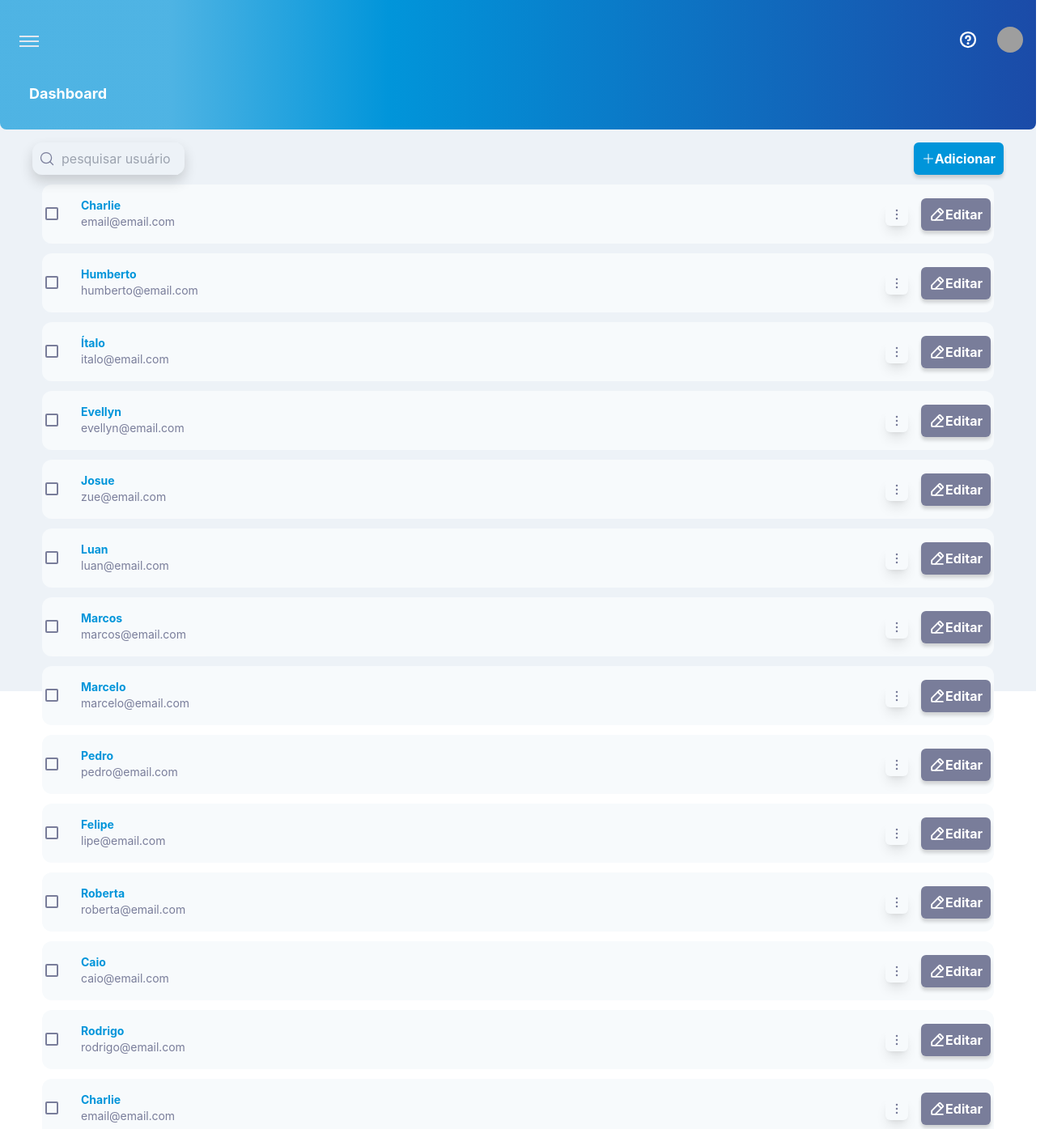
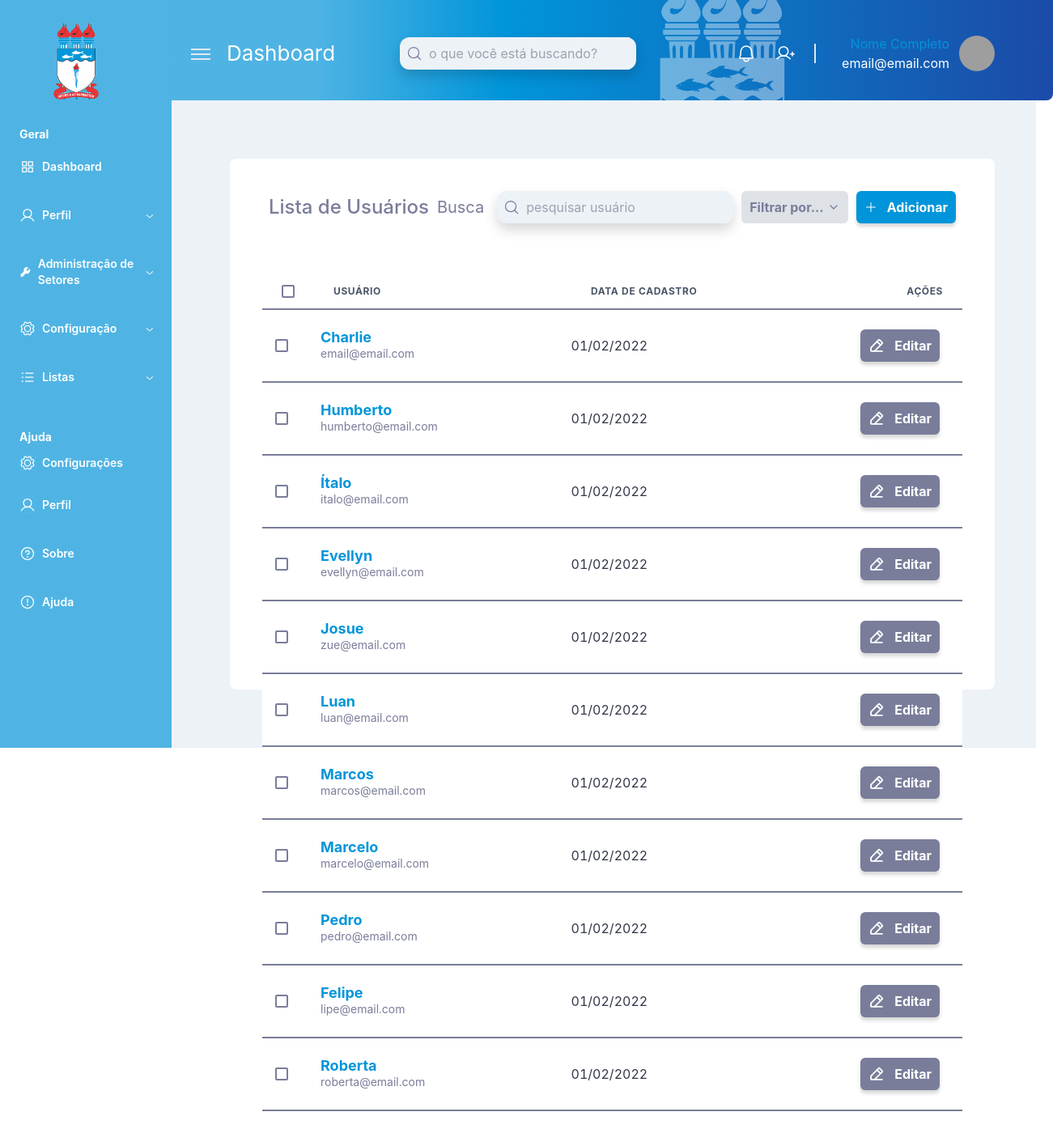
Before and after one commit to CharlieBellow/GLPI-react-components, a React (Create React App) app: page / in a window 1280 px wide. Shown: the top 1395 px of the page at 81% size, 1301 px wide, since content can reach past the window. Built offline with nearby package versions, Linux system fonts and the light colour scheme; grey boxes are pictures that could not be loaded; the HTML template or start-up script is replaced by a standard one.

Commit message:
desktop screens start at 1024px

```diff
--- a/src/Pages/Teste/index.tsx
+++ b/src/Pages/Teste/index.tsx
@@ -1,48 +1,5 @@
 
 import { Page } from "../../components/Page";
-
-
-const users = [
-	{ id: 1, name: "Charlie", email: "email@email.com", date: "01/02/2022" },
-	{ id: 2, name: "Humberto", email: "humberto@email.com", date: "01/02/2022" },
-	{ id: 3, name: "Ítalo", email: "italo@email.com", date: "01/02/2022" },
-	{ id: 4, name: "Evellyn", email: "evellyn@email.com", date: "01/02/2022" },
-	{ id: 5, name: "Josue", email: "zue@email.com", date: "01/02/2022" },
-	{ id: 6, name: "Luan", email: "luan@email.com", date: "01/02/2022" },
-	{ id: 7, name: "Marcos", email: "marcos@email.com", date: "01/02/2022" },
-	{ id: 8, name: "Marcelo", email: "marcelo@email.com", date: "01/02/2022" },
-	{ id: 9, name: "Pedro", email: "pedro@email.com", date: "01/02/2022" },
-	{ id: 10, name: "Felipe", email: "lipe@email.com", date: "01/02/2022" },
-	{ id: 11, name: "Giancarlo", email: "giancarlo@email.com", date: "01/02/2022",},
-	{ id: 12, name: "Roberta", email: "roberta@email.com", date: "01/02/2022" },
-	{ id: 13, name: "Caio", email: "caio@email.com", date: "01/02/2022" },
-	{ id: 14, name: "Rodrigo", email: "rodrigo@email.com", date: "01/02/2022" },
-	{ id: 15, name: "Charlie", email: "email@email.com", date: "01/02/2022" },
-	{ id: 16, name: "Humberto", email: "humberto@email.com", date: "01/02/2022" },
-	{ id: 17, name: "Ítalo", email: "italo@email.com", date: "01/02/2022" },
-	{ id: 18, name: "Evellyn", email: "evellyn@email.com", date: "01/02/2022" },
-	{ id: 19, name: "Josue", email: "zue@email.com", date: "01/02/2022" },
-	{ id: 20, name: "Luan", email: "luan@email.com", date: "01/02/2022" },
-	{ id: 21, name: "Marcos", email: "marcos@email.com", date: "01/02/2022" },
-	{ id: 22, name: "Marcelo", email: "marcelo@email.com", date: "01/02/2022" },
-	{ id: 23, name: "Pedro", email: "pedro@email.com", date: "01/02/2022" },
-	{ id: 24, name: "Felipe", email: "lipe@email.com", date: "01/02/2022" },
-	{ id: 25, name: "Giancarlo", email: "giancarlo@email.com", date: "01/02/2022" },
-	{ id: 26, name: "Roberta", email: "roberta@email.com", date: "01/02/2022" },
-	{ id: 27, name: "Caio", email: "caio@email.com", date: "01/02/2022" },
-	{ id: 28, name: "Rodrigo", email: "rodrigo@email.com", date: "01/02/2022" },
-];
-
-const ItemSelect = [
-	"Tudo",
-	"Nome",
-	"Email",
-	"Data de Criação",
-	"Matrícula",
-	"Descrição",
-];
-
-//const editTableOptions = ["Editar", "Excluir", "desativar"];
 
 function Teste() {
 	return (
@@ -51,7 +8,7 @@ function Teste() {
 				pageTitle={"Página de Teste"}
 				contentPage={
 					<>
-						{/*<TableTeste  />*/}
+
 					</>
 				}
 			/>
--- a/src/components/TableListTest/index.tsx
+++ b/src/components/TableListTest/index.tsx
@@ -28,7 +28,7 @@ interface TableProps extends React.HTMLAttributes<HTMLElement>{
 
 }
 
-function TableListTeste(props: TableProps) {
+function TableList(props: TableProps) {
 
 	const [page, setPage] = useState(1);
 
@@ -148,4 +148,4 @@ function TableListTeste(props: TableProps) {
 	);
 }
 
-export default TableListTeste;
+export default TableList;
--- a/src/components/organisms/Menu/index.tsx
+++ b/src/components/organisms/Menu/index.tsx
@@ -22,7 +22,7 @@ export function Menu(props: MenuProps) {
 				className="floatToggle hidden"
 				{...props}
 			/>
-			<aside className="checkbox-wrapper block h-full lg:bg-blue-final-gradient lg:bg-none bg-gradient lg:w-53 lg:m-0 lg:z-10 w-0">
+			<aside className="checkbox-wrapper block h-full lg:bg-blue-final-gradient lg:bg-none bg-gradient lg:w-53 lg:m-0 w-0">
 				<div className="lg:hidden  modal"></div>
 				<label htmlFor="checkbox" className="floatToggle">
 					<List size={24} className="invisible" />
--- a/src/styles/main.css
+++ b/src/styles/main.css
@@ -56,17 +56,19 @@
 		transform: rotate(45deg) translate(1px, -4px);
 	}
 
+
 	/* tentar fazwer usando o dialog do radix */
-	@media screen and (max-width: 1440px) {
+	@media screen and (max-width: 1023px) {
 		.floatToggle {
 			left: 3rem;
 			top: 1rem;
 		}
 
+
 		.mobile-hidden {
-			/*display: none;*/
-			visibility: hidden;
-		}
+		/*display: none;*/
+		visibility: visible;
+	}
 
 		input:checked + .checkbox-wrapper .floatToggle .change {
 			transform: translateX(30%);
@@ -103,9 +105,9 @@
 
 		input:checked + .checkbox-wrapper .text-hidden {
 			@apply visible block;
-	/* mostrar mais e mostrar menos da tela de abertura de chamado */
 		}
 
+		/* mostrar mais e mostrar menos da tela de abertura de chamado */
 		.toggleCheck .noShow{
 			visibility: hidden;
 			overflow: hidden;
@@ -128,9 +130,9 @@
 			@apply visible block;
 		}
 
-		input:checked + .checkbox-wrapper .modal {
+		/*input:checked + .checkbox-wrapper .modal {
 			@apply relative top-[-.1rem]  bg-black opacity-20 w-auto h-auto flex flex-row;
-		}
+		}*/
 		input:checked + .check .show{
 			color: red;
 		}
--- a/tailwind.config.js
+++ b/tailwind.config.js
@@ -9,11 +9,11 @@ module.exports = {
 			md: "960px",
 			// => @media (min-width: 960px) { Tablet }
 
-			ds: "1024",
+			lg: "1024px",
 			// => @media (min-width: 1024px) { desktops pequenos }
 
 
-			lg: "1440px",
+			tv: "1440",
 			// => @media (min-width: 1440px) { monitores e TVs }
 		},
 
```
